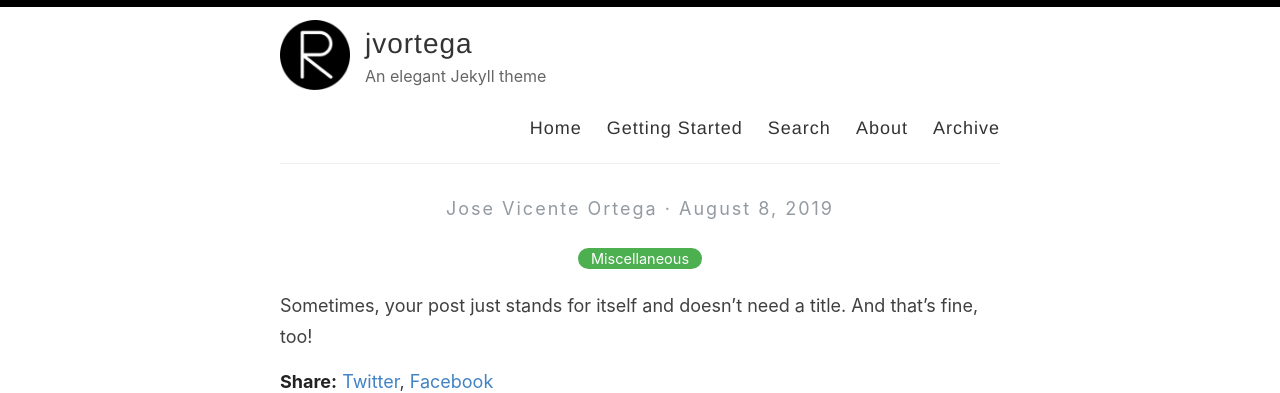
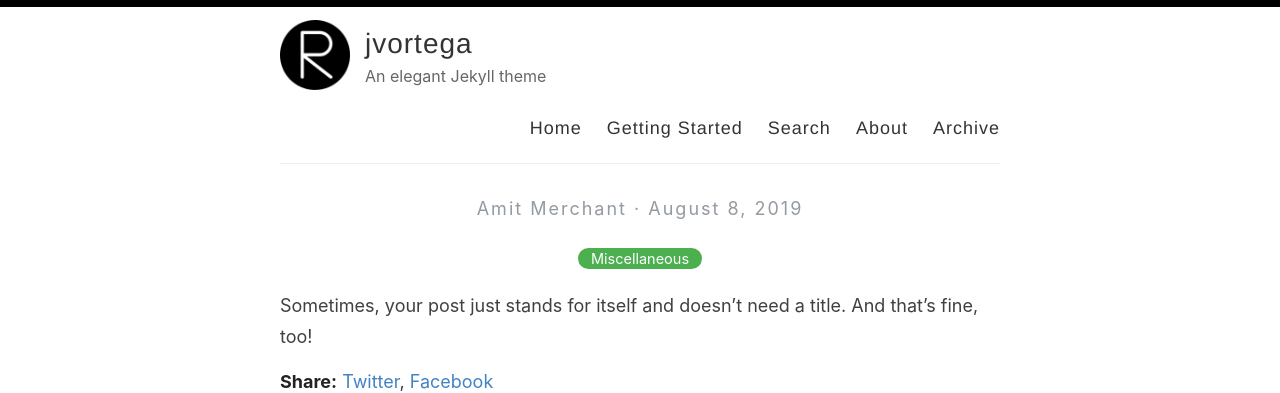
Before and after one commit to jvortega/jvortega.github.io, a Jekyll site: the page built from _posts/2019-08-08-no-title-posts.md, in a window 1280 px wide. Shown: the top 393 px of the page. Built offline with Jekyll 4.4.1, drawn with Linux system fonts in a browser that asks for light colours.

Commit message:
Revert "Update _config.yml"
This reverts commit d4b0392664121a7f52f3ed38495e818214149d0e.

```diff
--- a/_config.yml
+++ b/_config.yml
@@ -6,7 +6,7 @@
 name: jvortega
 
 # Name of the author
-author: Jose Vicente Ortega
+author: Amit Merchant
 
 # Short bio or description (displayed in the header)
 description: An elegant Jekyll theme
@@ -55,7 +55,7 @@ disqus:
 # (http://yourusername.github.io/repository-name)
 # and NOT your User repository (http://yourusername.github.io)
 # then add in the baseurl here, like this: "/repository-name"
-baseurl: "/jvortega"
+baseurl: "/jvortega.github.io"
 
 #
 # !! You don't need to change any of the configuration flags below !!
```
